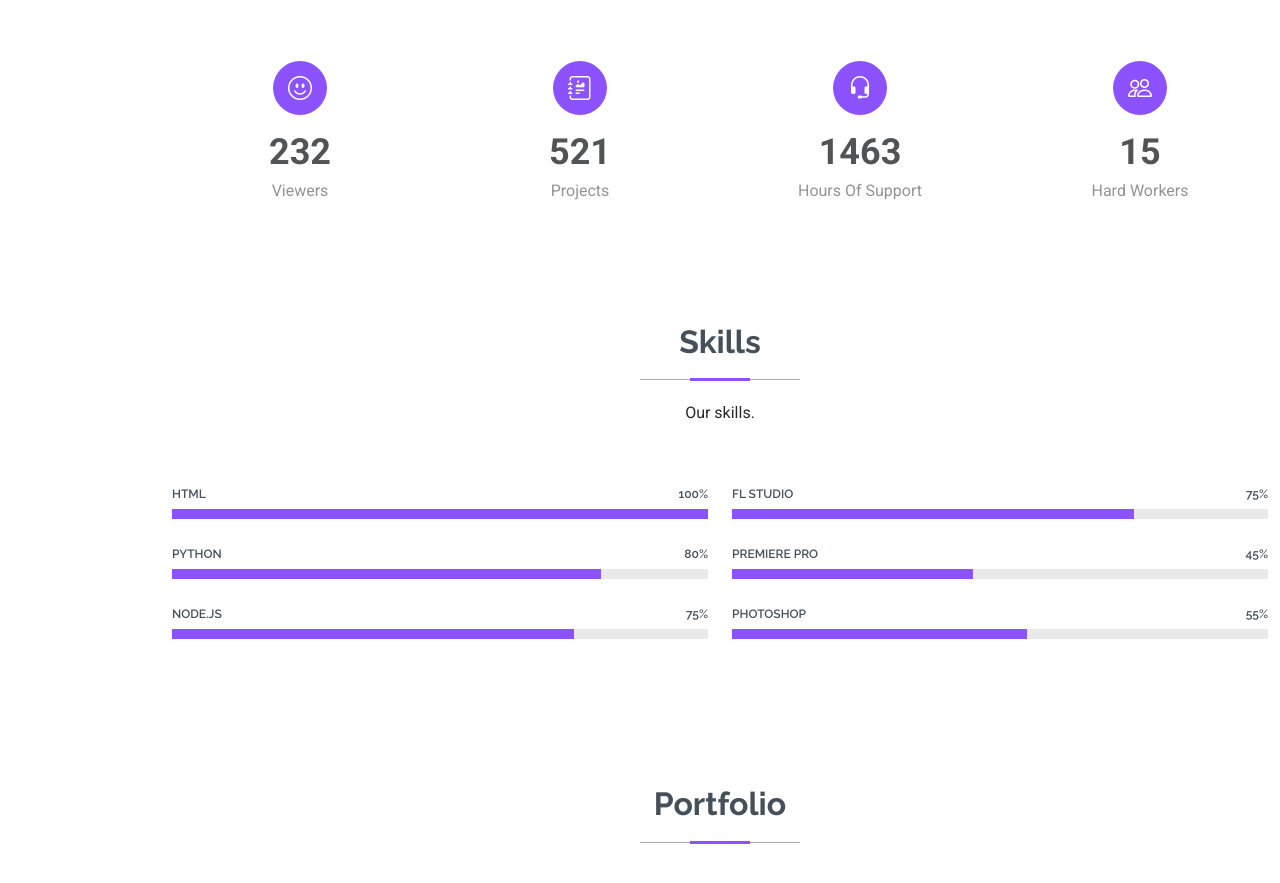
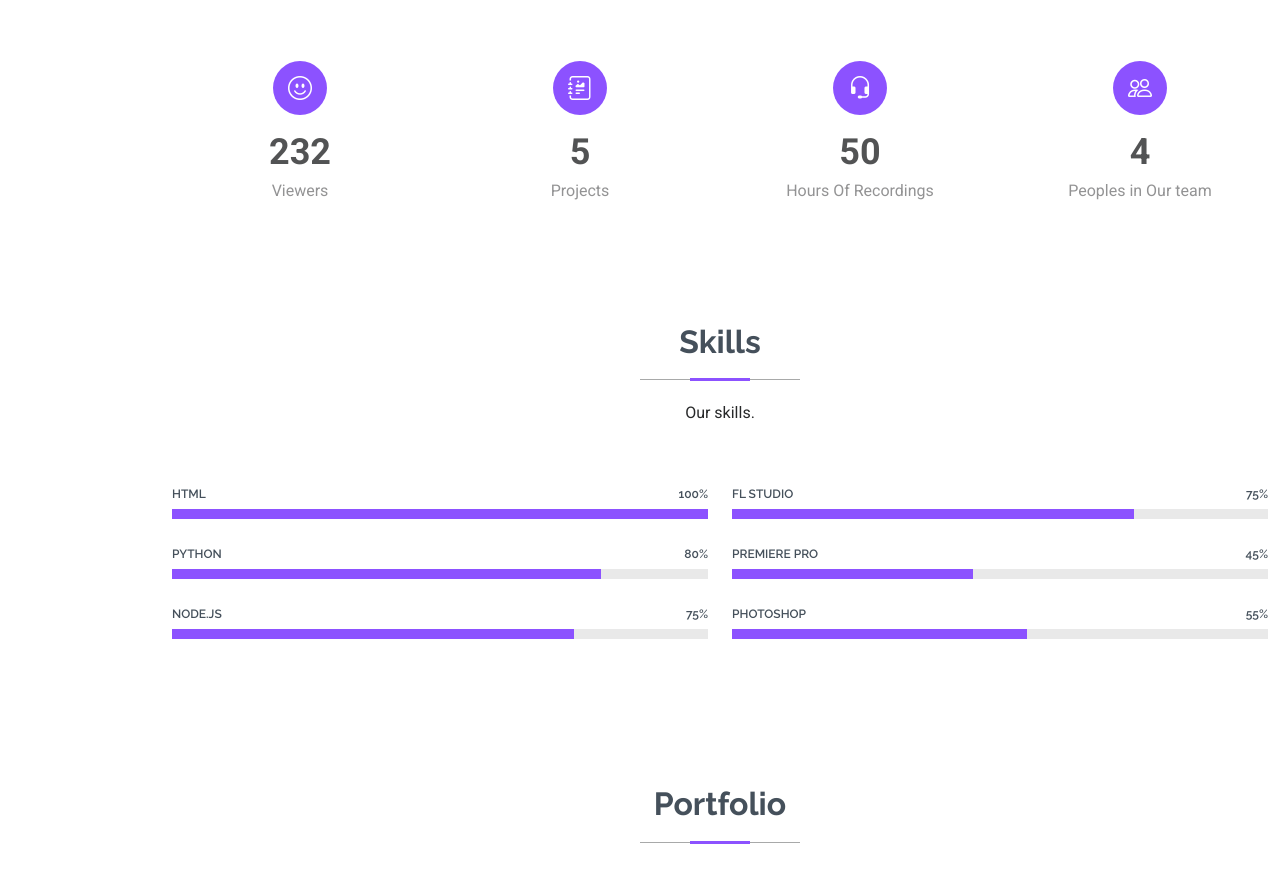
Before and after one commit to Andrew-Lori/Andrew-Lori.github.io, a plain HTML site: page index.html in a window 1280 px wide. Shown: the part 1880-2763 px from the top of the page. Drawn offline with Linux system fonts and the light colour scheme.

Commit message:
Update index.html

```diff
--- a/index.html
+++ b/index.html
@@ -172,7 +172,7 @@
           <div class="col-lg-3 col-md-6 d-flex flex-column align-items-center">
             <i class="bi bi-journal-richtext"></i>
             <div class="stats-item">
-              <span data-purecounter-start="0" data-purecounter-end="521" data-purecounter-duration="1" class="purecounter"></span>
+              <span data-purecounter-start="0" data-purecounter-end="5" data-purecounter-duration="1" class="purecounter"></span>
               <p>Projects</p>
             </div>
           </div><!-- End Stats Item -->
@@ -180,16 +180,16 @@
           <div class="col-lg-3 col-md-6 d-flex flex-column align-items-center">
             <i class="bi bi-headset"></i>
             <div class="stats-item">
-              <span data-purecounter-start="0" data-purecounter-end="1463" data-purecounter-duration="1" class="purecounter"></span>
-              <p>Hours Of Support</p>
+              <span data-purecounter-start="0" data-purecounter-end="50" data-purecounter-duration="1" class="purecounter"></span>
+              <p>Hours Of Recordings</p>
             </div>
           </div><!-- End Stats Item -->
 
           <div class="col-lg-3 col-md-6 d-flex flex-column align-items-center">
             <i class="bi bi-people"></i>
             <div class="stats-item">
-              <span data-purecounter-start="0" data-purecounter-end="15" data-purecounter-duration="1" class="purecounter"></span>
-              <p>Hard Workers</p>
+              <span data-purecounter-start="0" data-purecounter-end="4" data-purecounter-duration="1" class="purecounter"></span>
+              <p>Peoples in Our team</p>
             </div>
           </div><!-- End Stats Item -->
 
```
